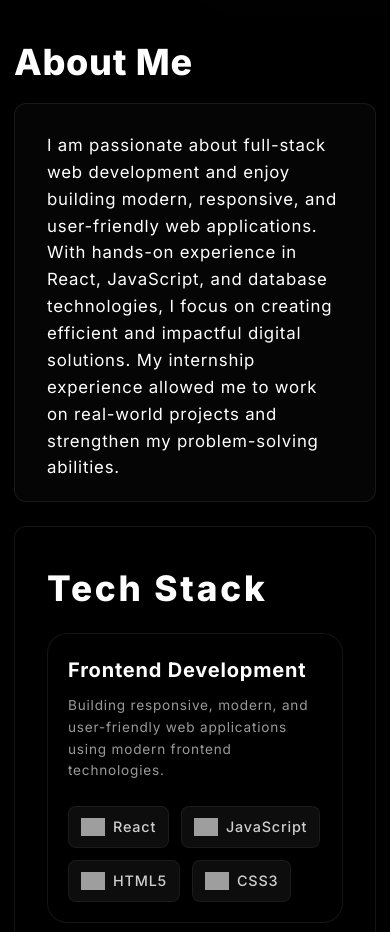
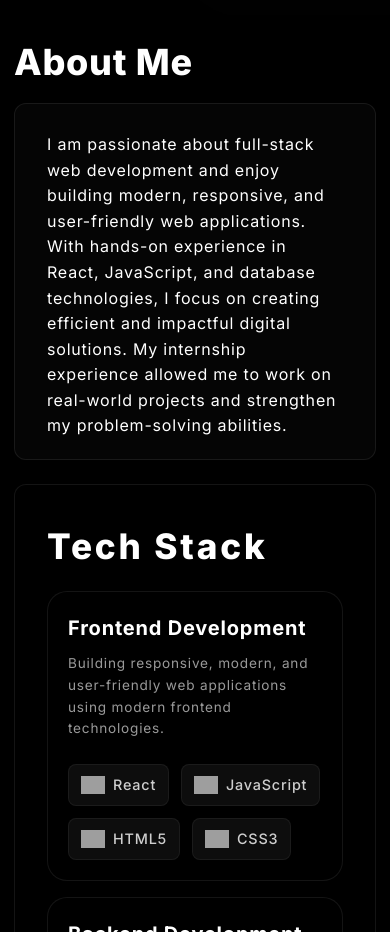
Before and after one commit to sanjaykumardk2006/Sanjaykumar, a React (Vite) app: page / in a window 390 px wide. Shown: the part 1040-1972 px from the top of the page. Built offline with nearby package versions, Linux system fonts and the light colour scheme; grey boxes are pictures that could not be loaded.

Commit message:
resize the text in te about me section

```diff
--- a/src/components/About/About.css
+++ b/src/components/About/About.css
@@ -26,9 +26,9 @@
   width: 100%;
 }
 .about-bio {
-  font-size: 1.45rem;
+  font-size: 1.35rem;
   color: var(--t2);
-  line-height: 1.8;
+  line-height: 1.65;
   text-align: left;
 }
 .tech-stack-section {
@@ -175,7 +175,7 @@
     grid-column: span 2;
   }
   .about-bio {
-    font-size: 1.25rem;
+    font-size: 1.1rem;
   }
 }
 
@@ -197,7 +197,7 @@
     padding: 20px;
   }
   .about-bio {
-    font-size: 1.05rem;
+    font-size: 1rem;
     line-height: 1.6;
   }
   .bento-title {
```
